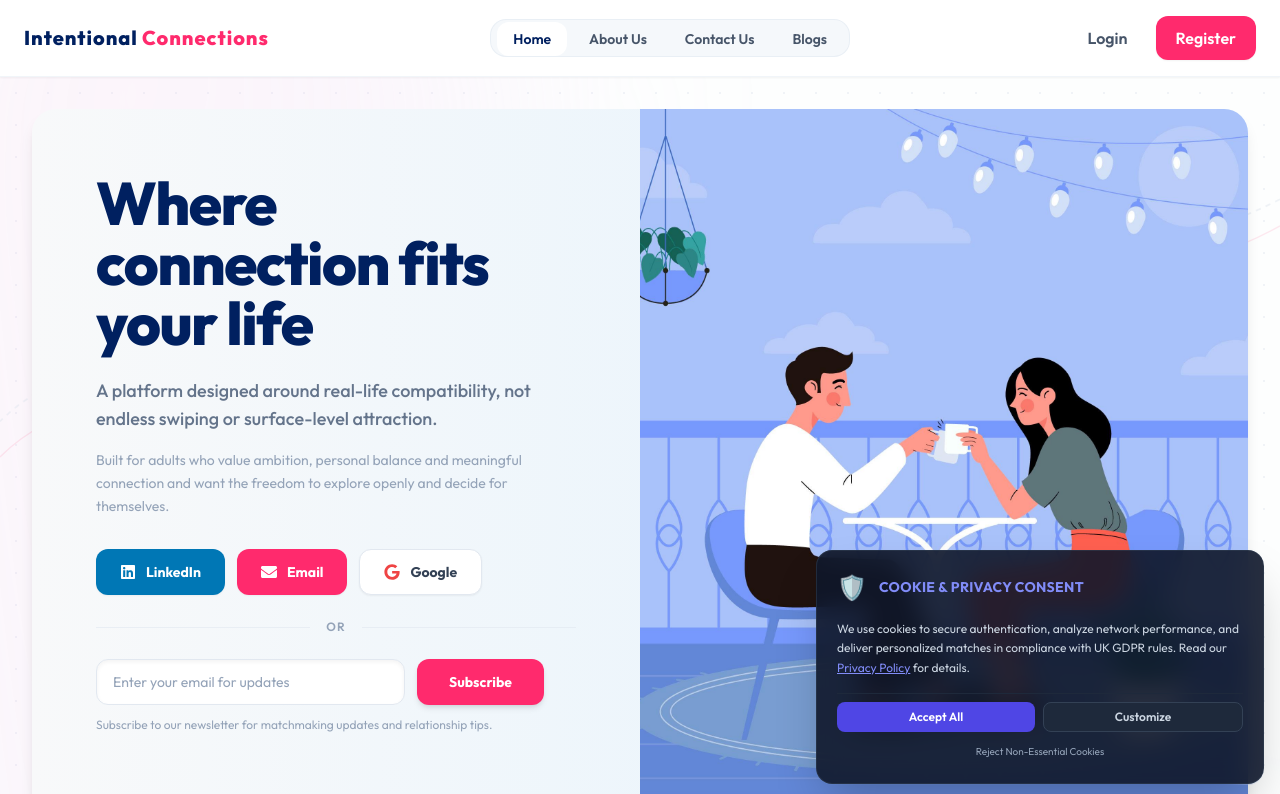
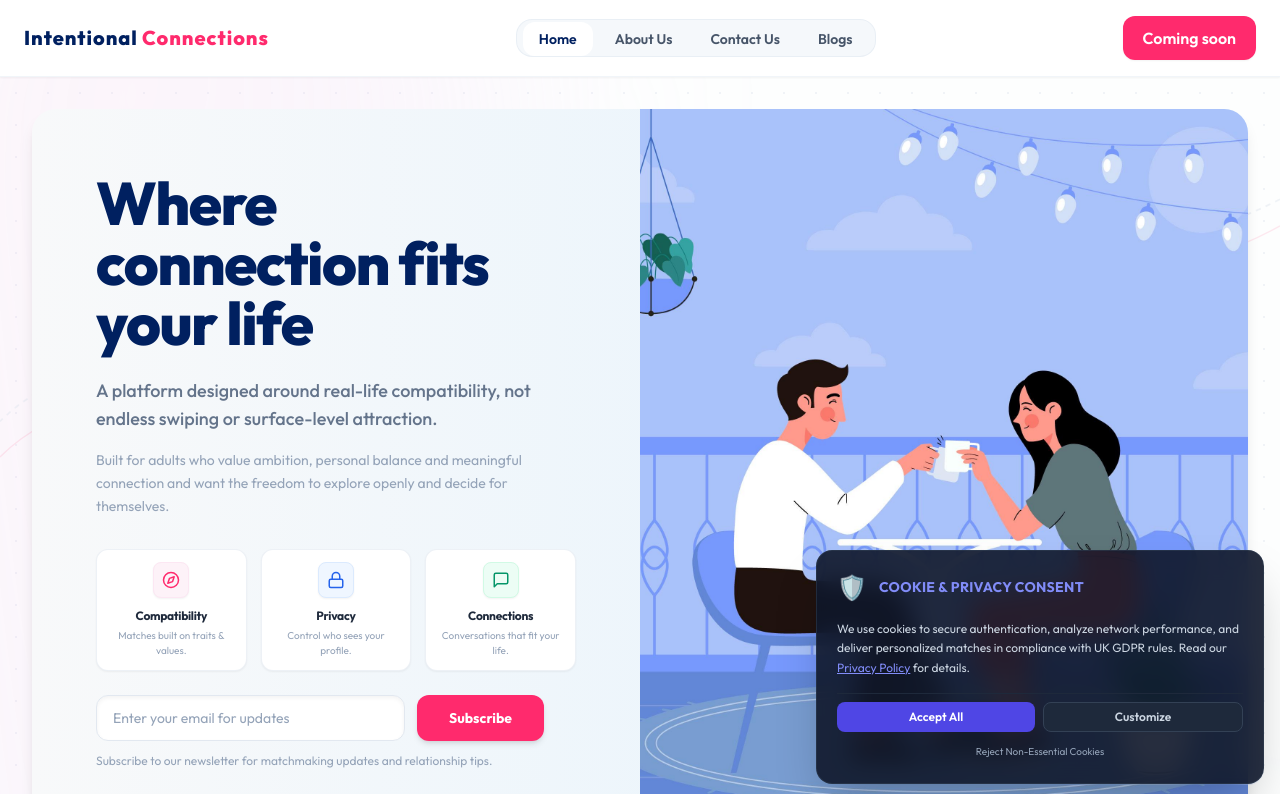
Before and after one commit to almanetuk-lab/development_frontend, a React (Vite) app: page /edit-profile in a window 1280 px wide. Shown: the top 794 px of the page. Built offline with nearby package versions, Linux system fonts and the light colour scheme.

Commit message:
Coming Soon

```diff
--- /dev/null
+++ b/src/components/comman/ComingSoonModal.jsx
@@ -0,0 +1,58 @@
+import React from "react";
+import { FiClock, FiX } from "react-icons/fi";
+
+export default function ComingSoonModal({ isOpen, onClose }) {
+  if (!isOpen) return null;
+
+  return (
+    <div className="fixed inset-0 bg-slate-950/70 z-50 flex items-center justify-center backdrop-blur-md px-4 py-6 transition-all duration-300">
+      <div className="bg-white rounded-3xl p-6 sm:p-8 max-w-md w-full text-center shadow-2xl border border-slate-100 relative overflow-hidden flex flex-col justify-between transform scale-100 transition-transform duration-300">
+
+        {/* Close Button */}
+        <button
+          onClick={onClose}
+          className="absolute top-4 right-4 text-slate-400 hover:text-slate-600 transition-colors focus:outline-none"
+        >
+          <FiX size={20} />
+        </button>
+
+        {/* Glow backdrop blob */}
+        <div className="absolute -top-16 -left-16 w-36 h-36 bg-gradient-to-br from-[#FF2A6D] to-rose-500 opacity-10 rounded-full blur-2xl pointer-events-none"></div>
+        <div className="absolute -bottom-16 -right-16 w-36 h-36 bg-gradient-to-br from-blue-500 to-indigo-500 opacity-10 rounded-full blur-2xl pointer-events-none"></div>
+
+        <div className="space-y-6 relative z-10 flex-grow pt-4">
+          {/* Animated Clock Icon Container */}
+          <div className="relative mx-auto w-20 h-20 flex items-center justify-center">
+            {/* Pulsing glow ring */}
+            <div className="absolute inset-0 bg-gradient-to-br from-[#FF2A6D] to-rose-500 opacity-20 rounded-full animate-ping w-full h-full"></div>
+            {/* Main icon holder */}
+            <div className="w-16 h-16 bg-gradient-to-br from-[#FF2A6D] to-[#e0105a] text-white rounded-2xl flex items-center justify-center shadow-lg transform rotate-6 hover:rotate-0 transition-transform duration-300">
+              <FiClock className="text-2xl" />
+            </div>
+          </div>
+
+          <div className="space-y-3">
+            <span className="inline-flex items-center gap-1.5 px-3 py-1 rounded-full text-[10px] font-extrabold uppercase tracking-widest text-[#FF2A6D] bg-pink-50 border border-[#FF2A6D]/10">
+              Coming Soon
+            </span>
+            <h3 className="text-xl sm:text-2xl font-extrabold text-[#002060] tracking-tight">
+              Preparing for Launch
+            </h3>
+            <p className="text-slate-500 text-sm leading-relaxed">
+              We are currently preparing the platform for launch. Registration is temporarily closed. Please check back soon.
+            </p>
+          </div>
+
+          <div className="pt-2">
+            <button
+              onClick={onClose}
+              className="w-full py-3 px-4 font-bold text-white bg-[#FF2A6D] hover:bg-[#e0105a] rounded-xl hover:shadow-lg transition-all duration-200 text-sm shadow-md"
+            >
+              Okay
+            </button>
+          </div>
+        </div>
+      </div>
+    </div>
+  );
+}
--- a/src/components/home/Header.jsx
+++ b/src/components/home/Header.jsx
@@ -3,6 +3,7 @@ import { Link, useNavigate, useLocation } from "react-router-dom";
 import { useUserProfile } from "../context/UseProfileContext";
 import NotificationBell from "../notifybell/NotificationBell";
 import Logo from "../comman/Logo";
+import ComingSoonModal from "../comman/ComingSoonModal";
 
 export default function Header({ sidebarOpen, setSidebarOpen }) {
   const [cartCount, setCartCount] = useState(0);
@@ -11,6 +12,7 @@ export default function Header({ sidebarOpen, setSidebarOpen }) {
   const { profile, clearProfile } = useUserProfile();
   const [isMobileMenuOpen, setIsMobileMenuOpen] = useState(false);
   const [isProfileDropdownOpen, setIsProfileDropdownOpen] = useState(false);
+  const [isComingSoonOpen, setIsComingSoonOpen] = useState(false);
   const mobileMenuRef = useRef(null);
   const mobileMenuButtonRef = useRef(null);
   const desktopProfileDropdownRef = useRef(null);
@@ -65,6 +67,13 @@ export default function Header({ sidebarOpen, setSidebarOpen }) {
       document.removeEventListener("mousedown", handleClickOutside);
     };
   }, []);
+
+  useEffect(() => {
+    if (location.state?.showComingSoon) {
+      setIsComingSoonOpen(true);
+      navigate(location.pathname, { replace: true, state: {} });
+    }
+  }, [location.state, navigate, location.pathname]);
 
   useEffect(() => {
     const getCartCount = () => {
@@ -405,6 +414,7 @@ export default function Header({ sidebarOpen, setSidebarOpen }) {
               </>
             ) : (
               <div className="flex items-center gap-3">
+                {/* Temporarily commented out login and register buttons
                 <Link
                   to="/login"
                   className="text-slate-600 hover:text-slate-800 hover:bg-slate-50 px-4 py-2 rounded-xl font-semibold transition-all duration-200"
@@ -418,6 +428,13 @@ export default function Header({ sidebarOpen, setSidebarOpen }) {
                 >
                   Register
                 </Link>
+                */}
+                <button
+                  onClick={() => setIsComingSoonOpen(true)}
+                  className="bg-[#FF2A6D] hover:bg-[#e0105a] text-white px-5 py-2.5 rounded-xl font-semibold transition-all duration-200 shadow-sm hover:shadow-md"
+                >
+                  Coming soon
+                </button>
               </div>
             )}
           </div>
@@ -804,7 +821,8 @@ export default function Header({ sidebarOpen, setSidebarOpen }) {
 
             <div className="border-t border-slate-100 pt-4 pb-2 mt-2">
               {!isLoggedIn ? (
-                <div className="flex gap-3 px-2">
+                <div className="flex gap-3 px-2 flex-col w-full">
+                  {/* Temporarily commented out mobile login and register buttons
                   <Link
                     to="/login"
                     className="flex-1 py-2.5 text-center text-slate-600 hover:text-slate-800 bg-slate-50 hover:bg-slate-100 rounded-xl font-bold text-xs transition"
@@ -819,6 +837,16 @@ export default function Header({ sidebarOpen, setSidebarOpen }) {
                   >
                     Register
                   </Link>
+                  */}
+                  <button
+                    onClick={() => {
+                      setIsMobileMenuOpen(false);
+                      setIsComingSoonOpen(true);
+                    }}
+                    className="w-full py-2.5 text-center bg-[#FF2A6D] hover:bg-[#e0105a] text-white rounded-xl font-bold text-xs transition shadow-sm hover:shadow-md"
+                  >
+                    Coming soon
+                  </button>
                 </div>
               ) : (
                 <button
@@ -836,6 +864,7 @@ export default function Header({ sidebarOpen, setSidebarOpen }) {
           </div>
         </div>
       </div>
+      <ComingSoonModal isOpen={isComingSoonOpen} onClose={() => setIsComingSoonOpen(false)} />
     </header>
   );
 }
--- a/src/components/home/Heroo.jsx
+++ b/src/components/home/Heroo.jsx
@@ -7,6 +7,8 @@ import { useGoogleLogin } from "@react-oauth/google";
 import { googleAuth, subscribeNewsletter } from "../services/api";
 import { useUserProfile } from "../context/UseProfileContext";
 import { toast } from "react-toastify";
+import { FiCompass, FiLock, FiMessageSquare } from "react-icons/fi";
+import ComingSoonModal from "../comman/ComingSoonModal";
 
 export default function Heroo() {
   const bannerImage = "/images/4.jpg.jpg";
@@ -14,6 +16,7 @@ export default function Heroo() {
   const [googleLoading, setGoogleLoading] = useState(false);
   const [subscribeEmail, setSubscribeEmail] = useState("");
   const [submitting, setSubmitting] = useState(false);
+  const [isComingSoonOpen, setIsComingSoonOpen] = useState(false);
   const { updateProfile, refreshProfile } = useUserProfile();
   const navigate = useNavigate();
 
@@ -171,6 +174,7 @@ export default function Heroo() {
               className="space-y-6"
             >
               {/* Social Login Buttons */}
+              {/* Temporarily commented out login and register buttons
               <div className="flex flex-wrap gap-3">
                 <button
                   onClick={handleLinkedInLogin}
@@ -218,11 +222,56 @@ export default function Heroo() {
                 </button>
               </div>
 
-              {/* OR Divider */}
               <div className="flex items-center">
                 <div className="flex-grow border-t border-slate-200/60"></div>
                 <span className="mx-4 text-xs font-semibold text-slate-400 uppercase tracking-widest">or</span>
                 <div className="flex-grow border-t border-slate-200/60"></div>
+              </div>
+              */}
+
+              {/* Informative / Temporarily Disabled Cards (In a Row) */}
+              <div className="grid grid-cols-1 sm:grid-cols-3 gap-3.5 mt-6">
+                {/* Compatibility */}
+                <div
+                  onClick={() => setIsComingSoonOpen(true)}
+                  className="flex flex-col items-center text-center p-3 bg-white hover:bg-slate-50 border border-slate-200/60 rounded-xl cursor-pointer transition-all duration-200 group shadow-sm hover:shadow-md"
+                >
+                  <div className="w-9 h-9 bg-pink-50 text-[#FF2A6D] border border-pink-100 rounded-lg flex items-center justify-center shrink-0 shadow-sm mb-2.5 transition-colors group-hover:bg-[#FF2A6D] group-hover:text-white">
+                    <FiCompass size={18} />
+                  </div>
+                  <h4 className="font-bold text-slate-800 text-xs tracking-tight">Compatibility</h4>
+                  <p className="text-[10px] text-slate-400 mt-1 leading-normal">
+                    Matches built on traits & values.
+                  </p>
+                </div>
+
+                {/* Privacy */}
+                <div
+                  onClick={() => setIsComingSoonOpen(true)}
+                  className="flex flex-col items-center text-center p-3 bg-white hover:bg-slate-50 border border-slate-200/60 rounded-xl cursor-pointer transition-all duration-200 group shadow-sm hover:shadow-md"
+                >
+                  <div className="w-9 h-9 bg-blue-50 text-blue-600 border border-blue-100 rounded-lg flex items-center justify-center shrink-0 shadow-sm mb-2.5 transition-colors group-hover:bg-blue-600 group-hover:text-white">
+                    <FiLock size={18} />
+                  </div>
+                  <h4 className="font-bold text-slate-800 text-xs tracking-tight">Privacy</h4>
+                  <p className="text-[10px] text-slate-400 mt-1 leading-normal">
+                    Control who sees your profile.
+                  </p>
+                </div>
+
+                {/* Connections */}
+                <div
+                  onClick={() => setIsComingSoonOpen(true)}
+                  className="flex flex-col items-center text-center p-3 bg-white hover:bg-slate-50 border border-slate-200/60 rounded-xl cursor-pointer transition-all duration-200 group shadow-sm hover:shadow-md"
+                >
+                  <div className="w-9 h-9 bg-emerald-50 text-emerald-600 border border-emerald-100 rounded-lg flex items-center justify-center shrink-0 shadow-sm mb-2.5 transition-colors group-hover:bg-emerald-600 group-hover:text-white">
+                    <FiMessageSquare size={18} />
+                  </div>
+                  <h4 className="font-bold text-slate-800 text-xs tracking-tight">Connections</h4>
+                  <p className="text-[10px] text-slate-400 mt-1 leading-normal">
+                    Conversations that fit your life.
+                  </p>
+                </div>
               </div>
 
               {/* Newsletter Subscription */}
@@ -270,6 +319,7 @@ export default function Heroo() {
           />
         </div>
       </div>
+      <ComingSoonModal isOpen={isComingSoonOpen} onClose={() => setIsComingSoonOpen(false)} />
     </section>
   );
 }
--- a/src/components/services/axiosConfig.js
+++ b/src/components/services/axiosConfig.js
@@ -16,7 +16,11 @@ api.interceptors.request.use(
   (config) => {
     // Check which token to use based on URL/context
     const isAdminRoute = config.url?.includes('/admin') ||
-                         config.url?.includes('/admin/');
+                         config.url?.includes('/admin/') ||
+                         config.url?.includes('/blogs/create') ||
+                         config.url?.includes('/blogs/update') ||
+                         config.url?.includes('/blogs/delete') ||
+                         config.url?.includes('/settings/');
 
     if (isAdminRoute) {
       // Admin routes ke liye adminToken
```
